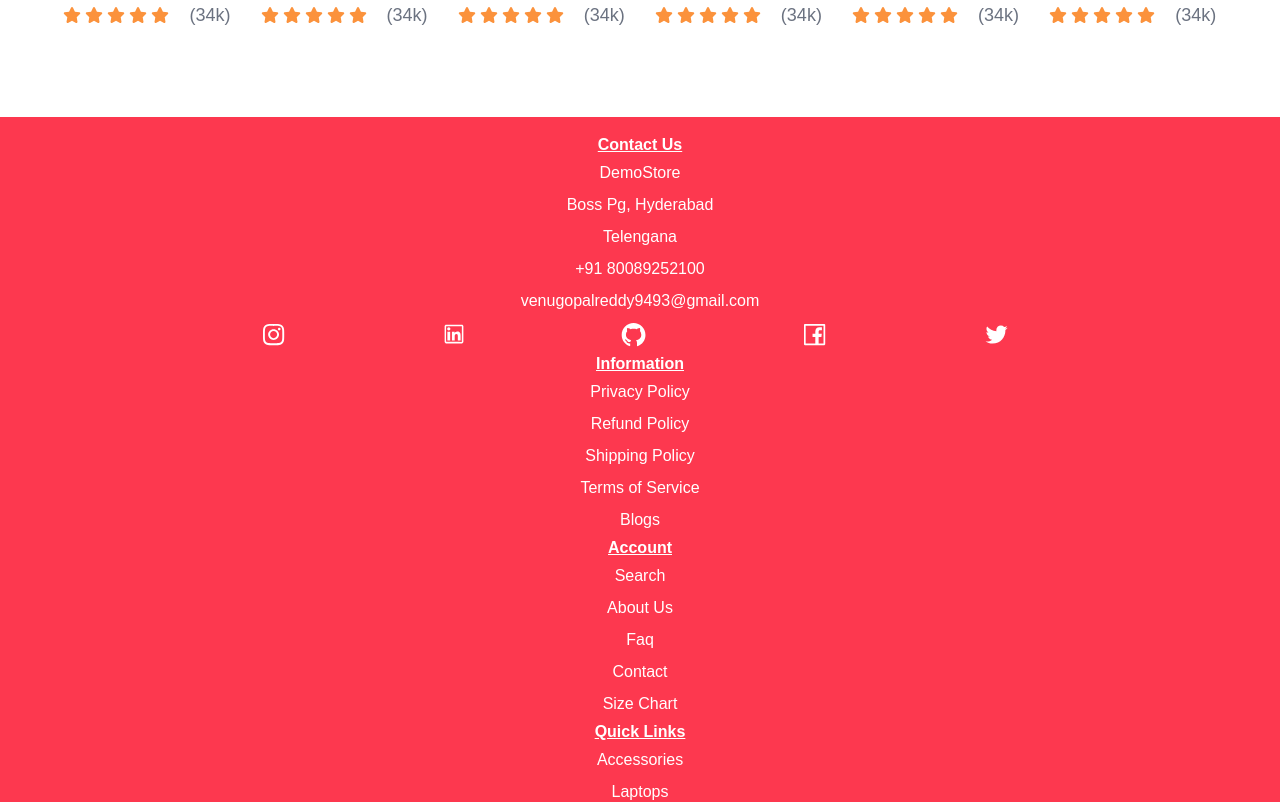
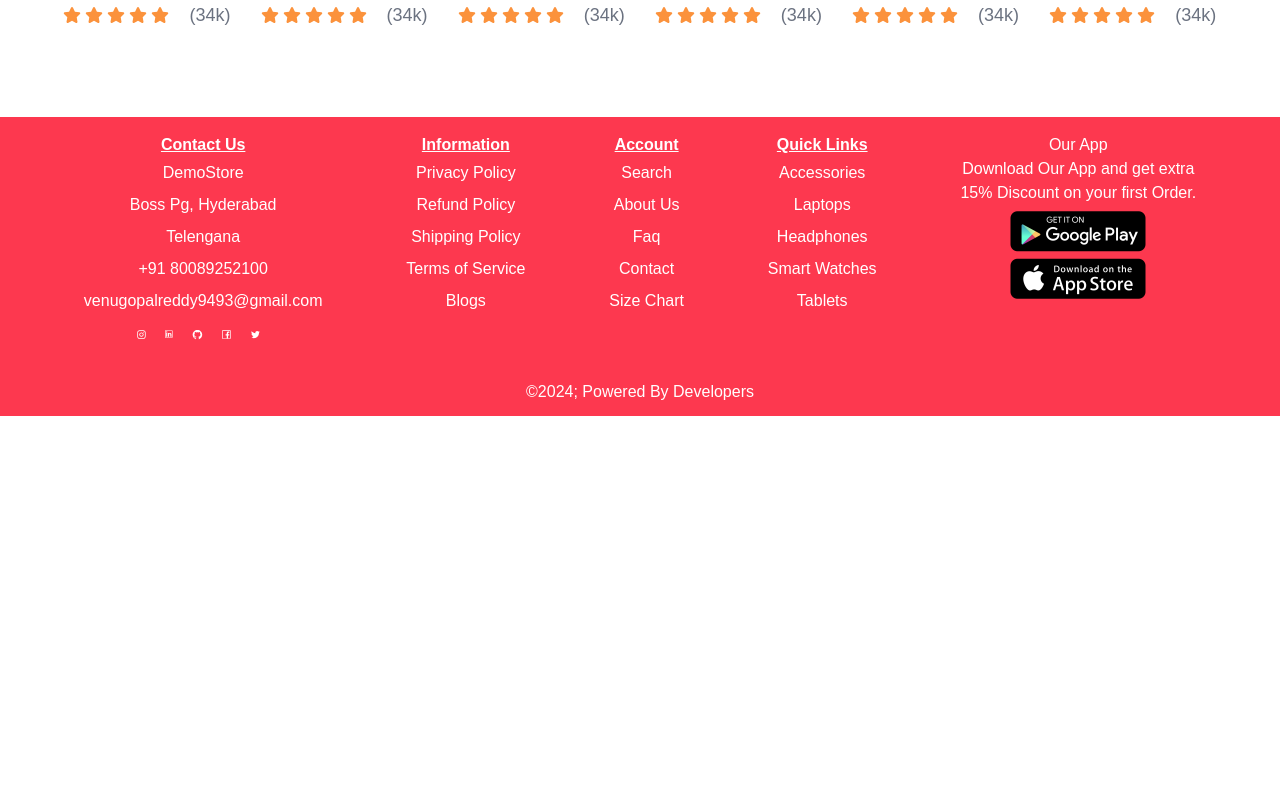
Before and after one commit to Mdabdullah3/Babur-Hat, a Next.js app: page / in a window 1280 px wide. Shown: the part 2343-3145 px from the top of the page. After the commit the page ends 2759 px from the top, so only its background shows below. Built offline with nearby package versions, Linux system fonts and the light colour scheme; no server answers.

Commit message:
search works

```diff
--- a/src/components/layout/Footer.jsx
+++ b/src/components/layout/Footer.jsx
@@ -32,7 +32,7 @@ const Footer = () => {
   ];
   return (
     <div className="bg-primary mt-20">
-      <footer className="py-4 w-full text-center justify-evenly lg:flex bg-primary flex-wrap flex-col">
+      <footer className="py-4 w-full text-center justify-evenly flex bg-primary flex-wrap">
         <div>
           <h5 className="text-white font-bold underline">Contact Us</h5>
           {contact &&
--- a/src/components/layout/Navbar.jsx
+++ b/src/components/layout/Navbar.jsx
@@ -93,7 +93,7 @@ const Navbar = () => {
                           : ""
                       }`}
                       onClick={() => {
-                        router.push(`/product/${suggestion._id}`);
+                        router.push(`/products/${suggestion._id}`);
                         setShowSuggestions(false);
                         setSearchValue(suggestion?.name);
                       }}
```
